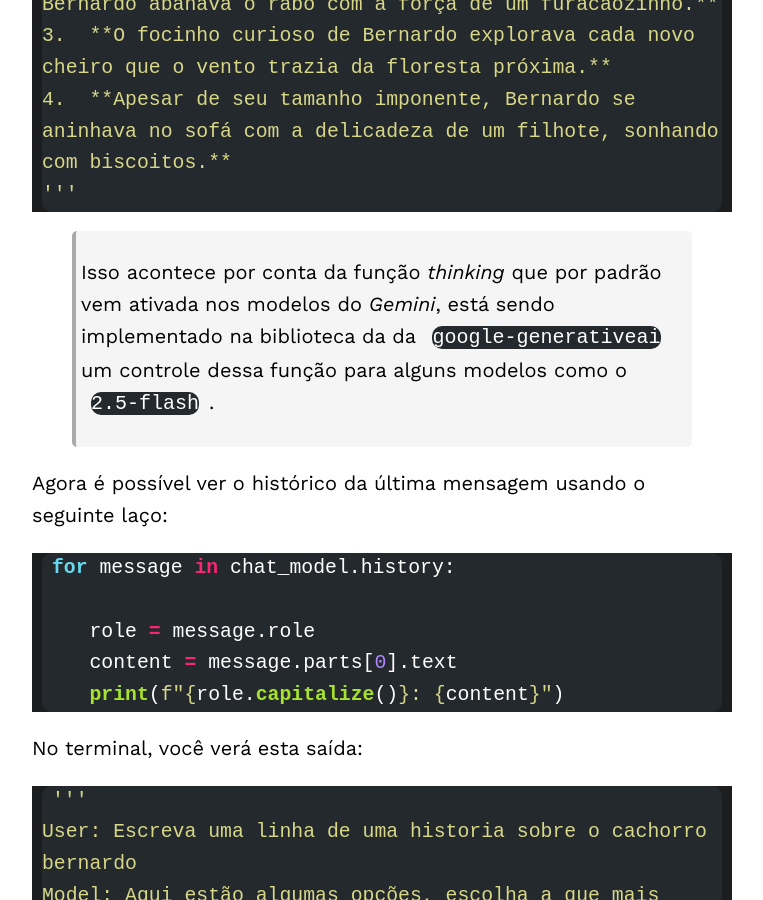
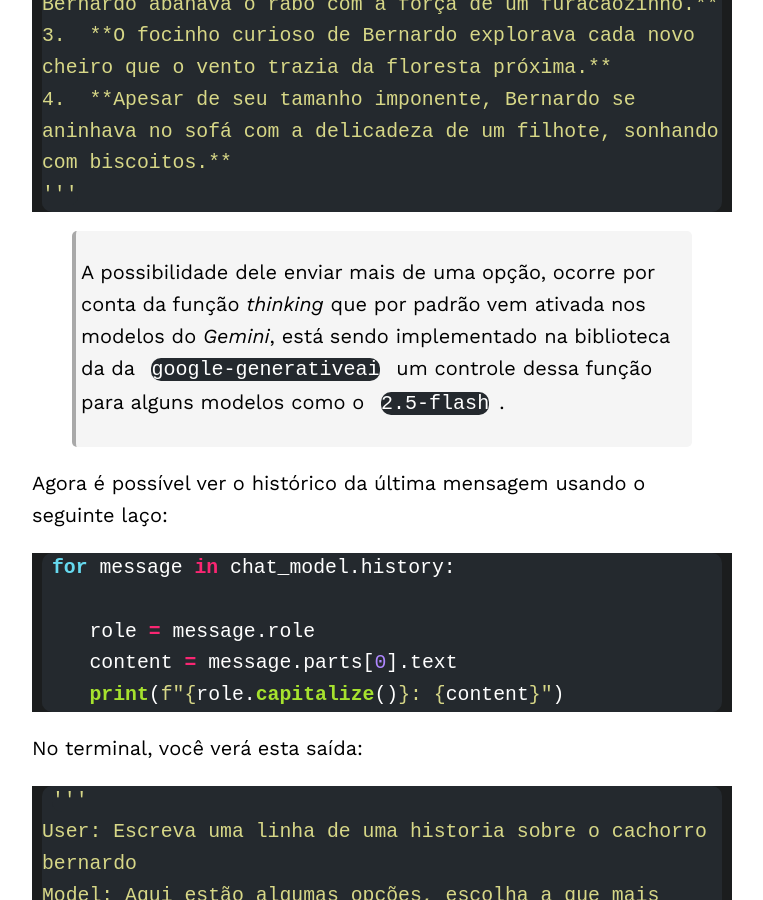
Before and after one commit to gabrielbelo2007/blog-IA, a Jekyll site: the page built from _posts/2025-07-06-post.md, in a window 1280 px wide and 900 px high, scrolled down 14377 px. Shown: the whole window, without its empty margins (258-1021 px from the left). Built offline with Jekyll 4.4.1, drawn with Linux system fonts in a browser that asks for light colours.

Commit message:
Fix_text_post_07_06

````diff
--- a/_posts/2025-07-06-post.md
+++ b/_posts/2025-07-06-post.md
@@ -362,7 +362,7 @@ Aqui estão algumas opções, escolha a que mais gostar:
 '''
 ```
 
-> Isso acontece por conta da função *thinking* que por padrão vem ativada nos modelos do *Gemini*, está sendo implementado na biblioteca da da `google-generativeai` um controle dessa função para alguns modelos como o `2.5-flash`.
+> A possibilidade dele enviar mais de uma opção, ocorre por conta da função *thinking* que por padrão vem ativada nos modelos do *Gemini*, está sendo implementado na biblioteca da da `google-generativeai` um controle dessa função para alguns modelos como o `2.5-flash`.
 
 Agora é possível ver o histórico da última mensagem usando o seguinte laço:
 
````
